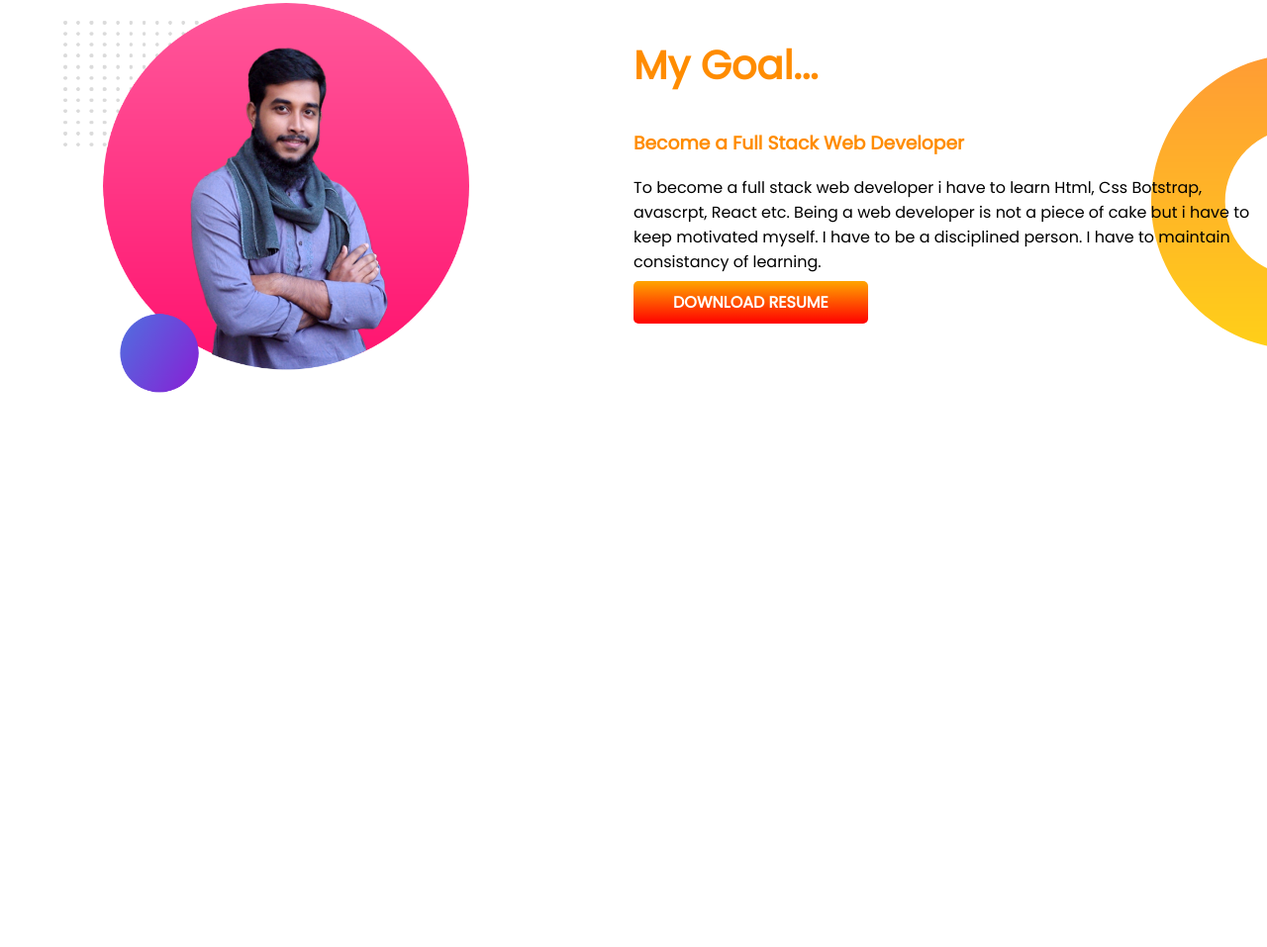
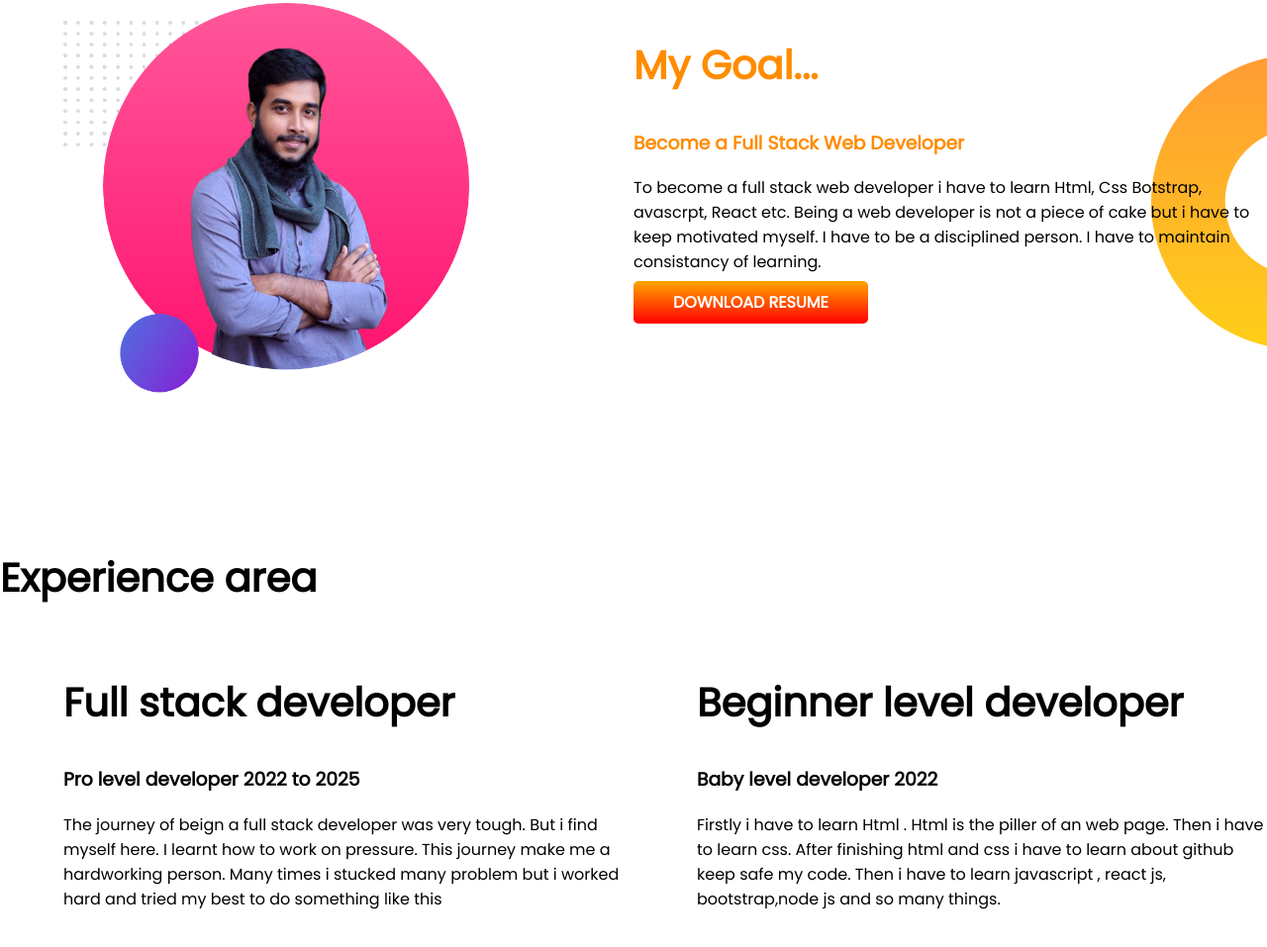
Before and after one commit to maksudur72/Developer-Portfolio, a plain HTML site: page indexl.html in a window 1280 px wide. Shown: the part 655-1612 px from the top of the page at 99% size. Before the commit the page ends 1209 px from the top, so only its background shows below. Drawn offline with Linux system fonts and the light colour scheme; a web font is replaced by a local one.

Commit message:
last-portion2

```diff
--- a/indexl.html
+++ b/indexl.html
@@ -13,7 +13,7 @@
 </head>
 
 <body>
-    <section class="top-banner">
+    <section class="top-banner flexible-content">
         <div class="half-width">
             <h1>Welcome To</h1>
             <h1><span class="rong">Maksudur Rahman</span> World!</h1>
@@ -31,7 +31,7 @@
         </div>
         <div class="half-width"><img src="Jisan.png" alt=""></div>
     </section>
-    <section class="bottom-ban">
+    <section class="bottom-ban flexible-content">
         <div class="half-width side"><img src="Jisan.png" alt=""></div>
         <div class="half-width">
             <h1 class="rong">My Goal...</h1>
@@ -42,6 +42,28 @@
             <a class="button" target="blank" href="">DOWNLOAD RESUME</a>
         </div>
     </section>
+    <section>
+        <h1>Experience area</h1>
+        <div class="flexible-content">
+            <div class="half-width">
+                <h1>Full stack developer</h1>
+                <h3>Pro level developer 2022 to 2025</h3>
+                <p>The journey of beign a full stack developer was very tough. But i find myself here. I learnt how to
+                    work
+                    on pressure. This journey make me a hardworking person. Many times i stucked many problem but i
+                    worked
+                    hard and tried my best to do something like this</p>
+            </div>
+            <div class="half-width">
+                <h1>Beginner level developer</h1>
+                <h3>Baby level developer 2022</h3>
+                <p>Firstly i have to learn Html . Html is the piller of an web page. Then i have to learn css. After
+                    finishing html and css i have to learn about github keep safe my code. Then i have to learn
+                    javascript ,
+                    react js, bootstrap,node js and so many things.</p>
+            </div>
+        </div>
+    </section>
 </body>
 
 </html>
--- a/style.css
+++ b/style.css
@@ -9,7 +9,7 @@ h1{
 .rong{
     color: darkorange;
 }
-section{
+.flexible-content{
     display: flex;
     margin-bottom: 150px;
 
```
